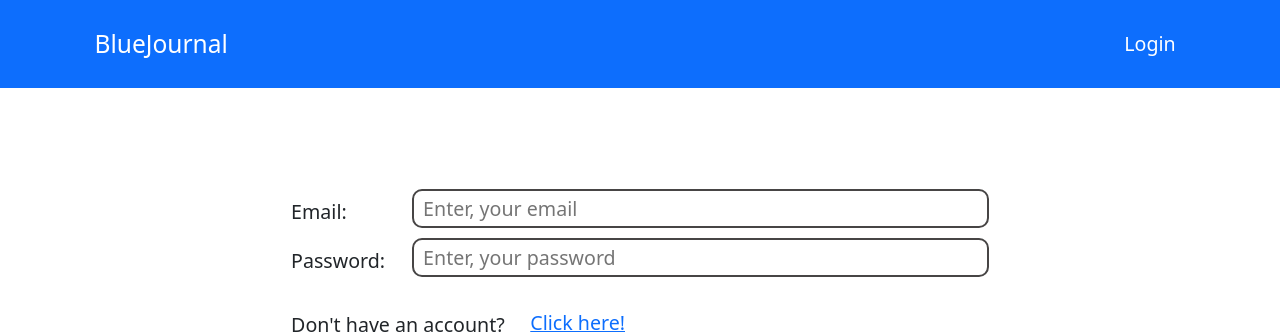
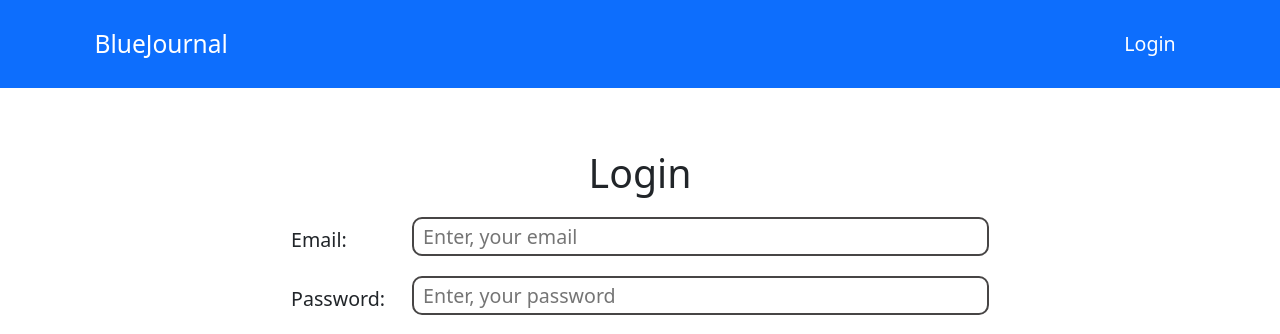
Before and after one commit to OlAndrey/BlueJournal, a React (Create React App) app: page /login in a window 1280 px wide. Shown: the top 334 px of the page. Built offline with nearby package versions, Linux system fonts and the light colour scheme; no server answers; the database is empty.

Commit message:
fix: authentication errors are reflected in more detail

```diff
--- a/src/Components/Auth/Auth.css
+++ b/src/Components/Auth/Auth.css
@@ -69,8 +69,8 @@
 }
 
 .login .btn-img {
-  width: 5em;
-  height: 5em;
+  width: 4.5em;
+  height: 4.5em;
   margin: 1em auto;
   background: #fff;
   transition: all .75s ease;
--- a/src/Components/Auth/Auth.js
+++ b/src/Components/Auth/Auth.js
@@ -26,31 +26,31 @@ const LogInContainer = (props) => {
         if(name === "names"){
             if(e.target.value === ""){
                 setDissableBtn(true);
-                setErrors({...errors, [name]: true})
+                setErrors({...errors, [name]: 'Required field!!!'})
             }
             else{
                 setDissableBtn(false);
-                setErrors({...errors, [name]: false})
+                setErrors({...errors, [name]: ''})
             }
         }
         if(name === "email"){
             if(!regularEmail.test(e.target.value)){
                 setDissableBtn(true);
-                setErrors({...errors, [name]: true})
+                setErrors({...errors, [name]: "Email is incorrect!!!"})
             }
             else{
                 setDissableBtn(false);
-                setErrors({...errors, [name]: false})
+                setErrors({...errors, [name]: ''})
             }
         }
         if(name === "password"){
             if(!regularPassword.test(e.target.value)){
                 setDissableBtn(true);
-                setErrors({...errors, [name]: true})
+                setErrors({...errors, [name]: "Password is incorrect!!!"})
             }
             else{
                 setDissableBtn(false);
-                setErrors({...errors, [name]: false})
+                setErrors({...errors, [name]: ''})
             }
         }
     }
@@ -83,6 +83,11 @@ const LogInContainer = (props) => {
                 setDissableBtn(false);
             }
         }
+    }
+
+    const toggleRegistry = (isRegistry) =>{
+        setIsNewUser(isRegistry);
+        setIsError(false);
     }
 
     const authWithPassword = (inputs) => {
@@ -120,7 +125,6 @@ const LogInContainer = (props) => {
     const authWithTwitter = async () => {
         const provider = new firebase.auth.TwitterAuthProvider();
         const {user} = await auth.signInWithPopup(provider);
-        console.log(user)
         var userId = users.filter((val) => val.uid === user.uid);
         if (!userId.length){
             addNewUser(user)
@@ -133,7 +137,7 @@ const LogInContainer = (props) => {
                 isNewUser
                     ?<Registration
                         authWithPassword={registryWithPassword}
-                        registry={setIsNewUser}
+                        registry={toggleRegistry}
                         testIn={testInput}
                         errors={errors}
                         isError={isError}
@@ -143,7 +147,7 @@ const LogInContainer = (props) => {
                         authWithFacebook={authWithFacebook}
                         authWithTwitter={authWithTwitter}
                         authWithGoogle={authWithGoogle}
-                        registry={setIsNewUser}
+                        registry={toggleRegistry}
                         testIn={testInput}
                         errors={errors}
                         isError={isError}
--- a/src/Components/Auth/Auth.scss
+++ b/src/Components/Auth/Auth.scss
@@ -62,8 +62,8 @@
         font-weight: 600;
     }
     .btn-img{
-        width: 5em;
-        height: 5em;
+        width: 4.5em;
+        height: 4.5em;
         margin: 1em auto;
         background: #fff;
         // transform: none;
--- a/src/Components/Auth/LogIn.js
+++ b/src/Components/Auth/LogIn.js
@@ -25,9 +25,10 @@ const LogIn = (props) => {
         <div className="login">
             <div className="container">
                 <div className="login__wrapper">
+                <h2 className="text-center">Login</h2>
                 <form className="row mx-2" onSubmit={submitForm}>
                         <div className="form-group col-sm-8 m-auto">
-                            <div className="row pt-2">
+                            <div className="row py-2">
                                 <label htmlFor="email" className="col-sm-2 col-form-label text-left">Email:</label>
                                 <div className="col-sm-10">
                                     <input
@@ -39,6 +40,10 @@ const LogIn = (props) => {
                                         onChange={(e) => setEmail({...email, value: e.target.value})}
                                         onBlur={testInput} />
                                 </div>
+                                {
+                                    props.errors.email &&
+                                    <div className="col-sm-8 pb-2 m-auto text-danger" role="alert">{props.errors.email}</div>
+                                }
                             </div>
                             <div className="row">
                                 <label htmlFor="pasword" className="col-sm-2 col-form-label text-left">Password:</label>
@@ -51,6 +56,10 @@ const LogIn = (props) => {
                                         onChange={(e) => setPassword({...password, value: e.target.value})}
                                         onBlur={testInput} />
                                 </div>
+                                {
+                                    props.errors.password &&
+                                    <div className="col-sm-8 pb-2 m-auto text-danger" role="alert">{props.errors.password}</div>
+                                }
                             </div>
                         </div>
                         {
--- a/src/Components/Auth/Registration.js
+++ b/src/Components/Auth/Registration.js
@@ -29,9 +29,10 @@ const Registration = (props) => {
         <div className="login">
             <div className="container">
                 <div className="login__wrapper">
+                    <h2 className="text-center">Registration</h2>
                     <form className="row mx-2" onSubmit={submitForm}>
                         <div className="form-group col-sm-8 m-auto">
-                            <div className="row mt-2">
+                            <div className="row my-2">
                                 <label htmlFor="name" className="col-sm-2 col-form-label text-left">Name:</label>
                                 <div className="col-sm-10">
                                     <input
@@ -43,8 +44,12 @@ const Registration = (props) => {
                                         onChange={(e) => setNames({...names, value: e.target.value})}
                                         onBlur={testInput} />
                                 </div>
+                                {
+                                    props.errors.names &&
+                                    <div className="col-sm-8 pb-2 m-auto text-danger" role="alert">{props.errors.names}</div>
+                                }
                             </div>
-                            <div className="row">
+                            <div className="row my-2">
                                 <label htmlFor="email" className="col-sm-2 col-form-label text-left">Email:</label>
                                 <div className="col-sm-10">
                                     <input
@@ -56,8 +61,12 @@ const Registration = (props) => {
                                         onChange={(e) => setEmail({...email, value: e.target.value})}
                                         onBlur={testInput} />
                                 </div>
+                                {
+                                    props.errors.email &&
+                                    <div className="col-sm-8 pb-2 m-auto text-danger" role="alert">{props.errors.email}</div>
+                                }
                             </div>
-                            <div className="row">
+                            <div className="row my-2">
                                 <label htmlFor="pasword" className="col-sm-2 col-form-label text-left">Password:</label>
                                 <div className="col-sm-10">
                                     <input
@@ -68,6 +77,10 @@ const Registration = (props) => {
                                         onChange={(e) => setPassword({...password, value: e.target.value})}
                                         onBlur={testInput} />
                                 </div>
+                                {
+                                    props.errors.password &&
+                                    <div className="col-sm-8 pb-2 m-auto text-danger" role="alert">{props.errors.password}</div>
+                                }
                             </div>
                         </div>
                         {
@@ -77,7 +90,7 @@ const Registration = (props) => {
                         }
                         <p className="col-sm-8 py-3 m-auto">
                             Do you have account?
-                            <button className="btn btn-link pt-0" onClick={() => console.log(1)}>Click here!</button>
+                            <button className="btn btn-link pt-0" onClick={() => props.registry(false)}>Click here!</button>
                         </p>
                         <div className="form-group row col-sm-8 m-auto">
                             <div className="col-sm-10 m-auto">
```
